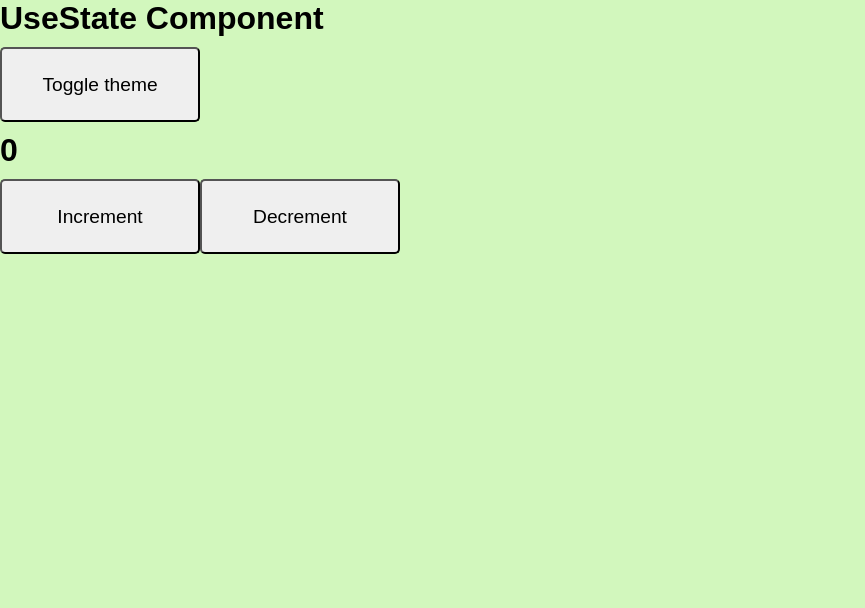
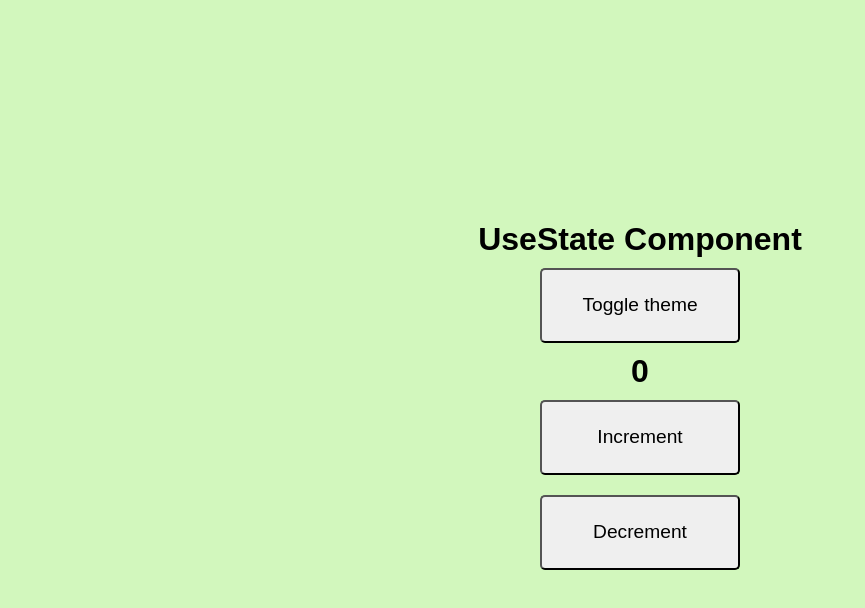
Before and after one commit to evgenii-shvetsov/aA-homeworks, a React (Create React App) app in the folder w11d1/practice-for-week-14-react-hooks-useState/: page / in a window 1280 px wide. Shown: the top 608 px of the page, without its empty margins (0-865 px from the left). Built offline with nearby package versions, Linux system fonts and the light colour scheme.

Commit message:
add div wrapper

```diff
--- a/w11d1/practice-for-week-14-react-hooks-useState/src/components/UseState/index.js
+++ b/w11d1/practice-for-week-14-react-hooks-useState/src/components/UseState/index.js
@@ -2,13 +2,13 @@ import { useState } from "react";
 import "./UseState.css";
 
 const UseState = () => {
-  const [theme, setTheme] = useState("light");
+  const [theme, setTheme] = useState("state light");
   const [count, setCount] = useState(0);
 
   return (
     <div className={theme}>
       <h1>UseState Component</h1>
-      <button onClick={() => setTheme(theme == "dark" ? "light": "dark")}>Toggle theme</button>
+      <button onClick={() => setTheme(theme == "state dark" ? "state light": "state dark")}>Toggle theme</button>
 
       <h1>{count}</h1>
       <button onClick={()=>setCount((prevCount) => prevCount + 1)}>Increment</button>
```
